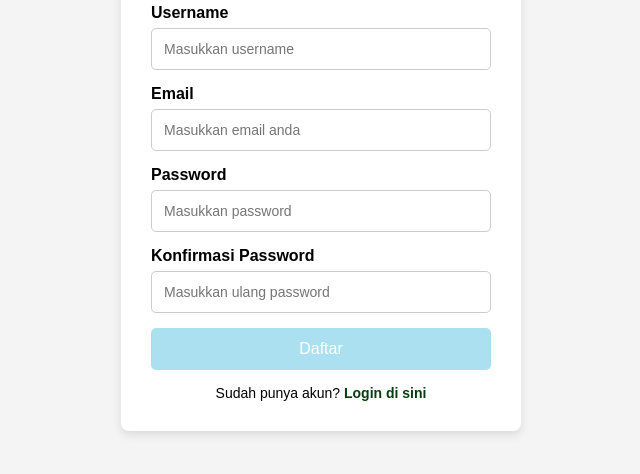
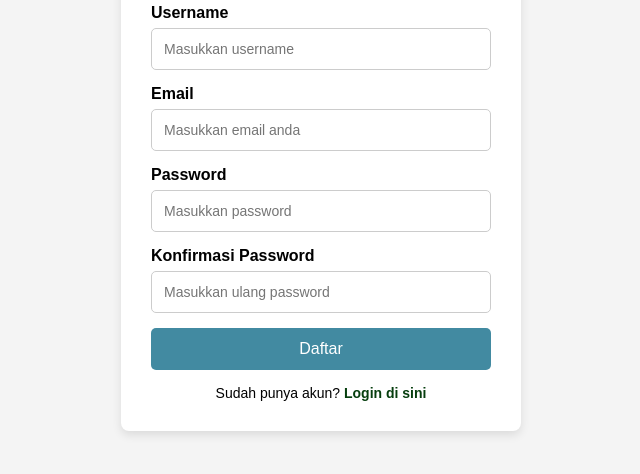
Before and after one commit to Rimmu0700/Uas_Devops, a website: page Code/register.html in a window 1280 px wide. Shown: the part 234-708 px from the top of the page, without its empty margins (319-959 px from the left). Drawn offline with Linux system fonts and the light colour scheme.

Commit message:
perubahan warna

```diff
--- a/Code/register.html
+++ b/Code/register.html
@@ -58,7 +58,7 @@
 
         button {
             width: 100%;
-            background: #abe0f1;
+            background: #428aa1;
             color: white;
             border: none;
             padding: 12px;
@@ -68,7 +68,7 @@
         }
 
         button:hover {
-            background: #b25668;
+            background: #a52f46;
         }
 
         .login-link {
```
